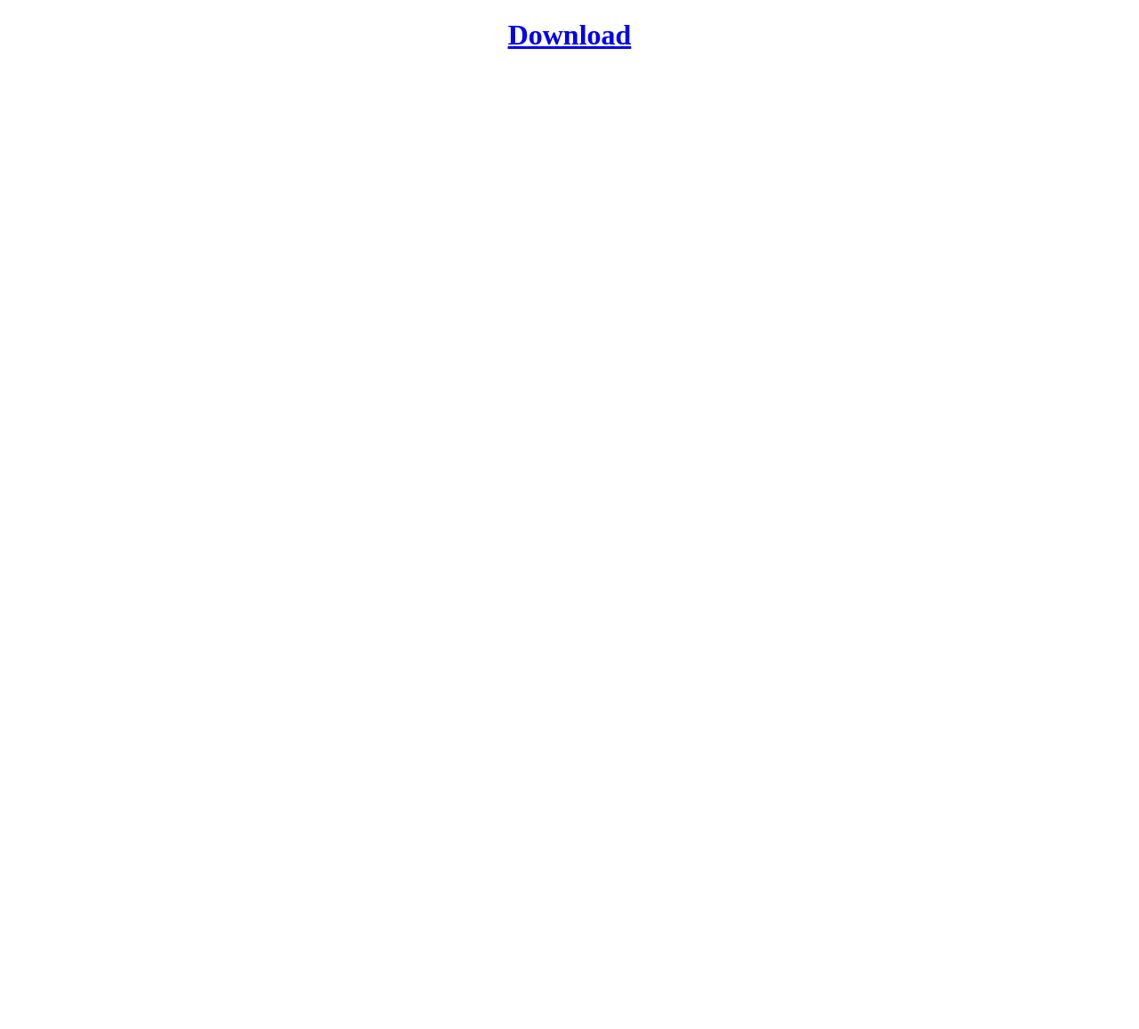
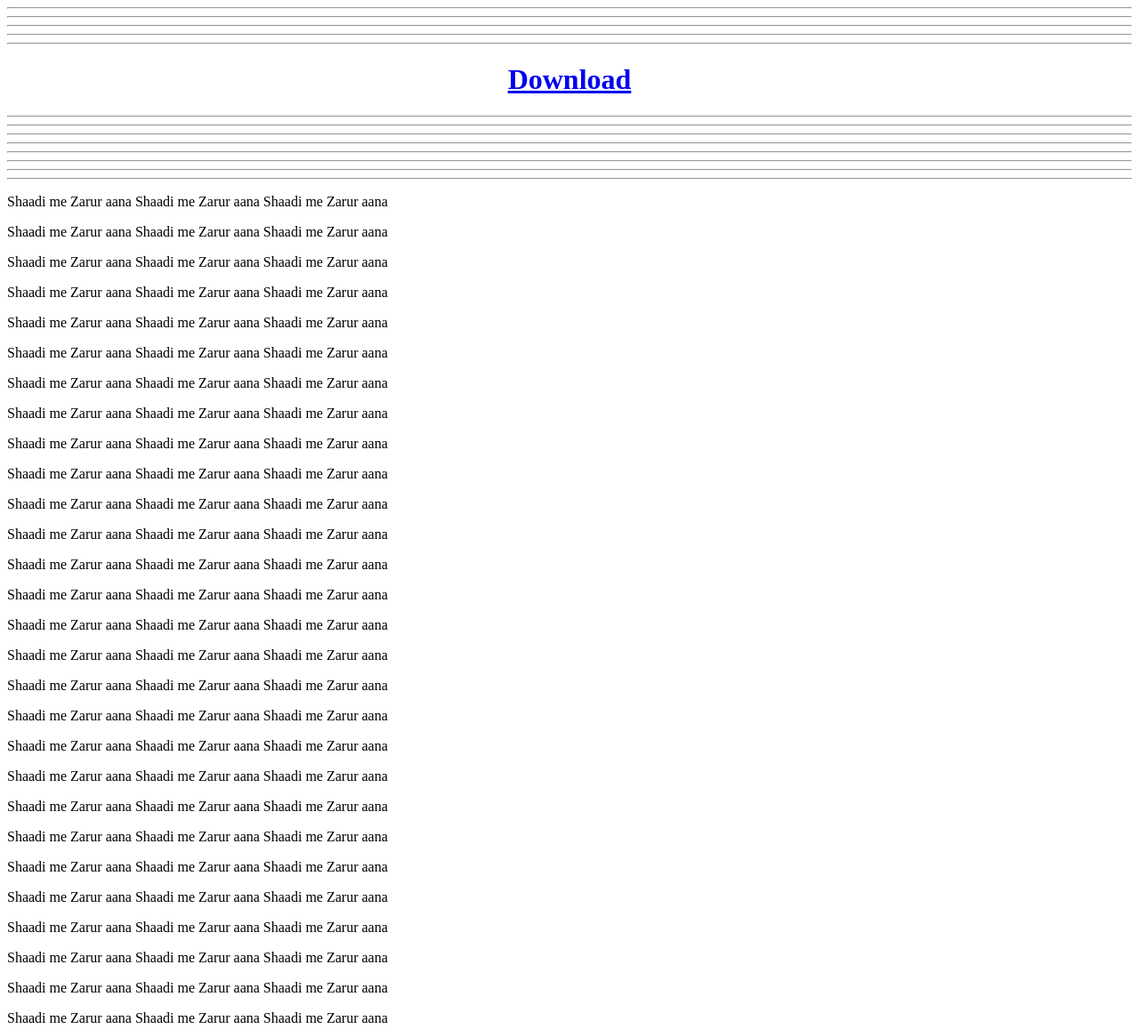
Before and after one commit to pranavm0307/pranavm0307.github.io, a plain HTML site: page Movies/shaadi me zarur aana movie dounload.html in a window 1280 px wide. Shown: the whole page at 89% size. Before the commit the page ends 800 px from the top, so only its background shows below. Drawn offline with Linux system fonts and the light colour scheme.

Commit message:
Update shaadi me zarur aana movie dounload.html

```diff
--- a/Movies/shaadi me zarur aana movie dounload.html
+++ b/Movies/shaadi me zarur aana movie dounload.html
@@ -21,7 +21,11 @@
 
 
 
-
+<hr>
+    <hr>
+    <hr>
+    <hr>
+    <hr>
 
 
 
@@ -29,5 +33,53 @@
 
 
     <h1><h1><center><a href="https://shrinke.me/dS8PC">Download</a></center></h1></h1>
+
+
+
+
+
+<hr>
+
+
+
+<hr>
+<hr>
+<hr>
+<hr>
+<hr>
+<hr>
+<hr>
+
+<p>Shaadi me Zarur aana Shaadi me Zarur aana Shaadi me Zarur aana </p>
+<p>Shaadi me Zarur aana Shaadi me Zarur aana Shaadi me Zarur aana</p>
+<p>Shaadi me Zarur aana Shaadi me Zarur aana Shaadi me Zarur aana</p>
+<p>Shaadi me Zarur aana Shaadi me Zarur aana Shaadi me Zarur aana</p>
+<p>Shaadi me Zarur aana Shaadi me Zarur aana Shaadi me Zarur aana</p>
+<p>Shaadi me Zarur aana Shaadi me Zarur aana Shaadi me Zarur aana</p>
+<p>Shaadi me Zarur aana Shaadi me Zarur aana Shaadi me Zarur aana</p>
+<p>Shaadi me Zarur aana Shaadi me Zarur aana Shaadi me Zarur aana</p>
+<p>Shaadi me Zarur aana Shaadi me Zarur aana Shaadi me Zarur aana</p>
+<p>Shaadi me Zarur aana Shaadi me Zarur aana Shaadi me Zarur aana</p>
+<p>Shaadi me Zarur aana Shaadi me Zarur aana Shaadi me Zarur aana</p>
+<p>Shaadi me Zarur aana Shaadi me Zarur aana Shaadi me Zarur aana</p>
+<p>Shaadi me Zarur aana Shaadi me Zarur aana Shaadi me Zarur aana</p>
+<p>Shaadi me Zarur aana Shaadi me Zarur aana Shaadi me Zarur aana</p>
+<p>Shaadi me Zarur aana Shaadi me Zarur aana Shaadi me Zarur aana </p>
+<p>Shaadi me Zarur aana Shaadi me Zarur aana Shaadi me Zarur aana</p>
+<p>Shaadi me Zarur aana Shaadi me Zarur aana Shaadi me Zarur aana</p>
+<p>Shaadi me Zarur aana Shaadi me Zarur aana Shaadi me Zarur aana</p>
+<p>Shaadi me Zarur aana Shaadi me Zarur aana Shaadi me Zarur aana</p>
+<p>Shaadi me Zarur aana Shaadi me Zarur aana Shaadi me Zarur aana</p>
+<p>Shaadi me Zarur aana Shaadi me Zarur aana Shaadi me Zarur aana</p>
+<p>Shaadi me Zarur aana Shaadi me Zarur aana Shaadi me Zarur aana</p>
+<p>Shaadi me Zarur aana Shaadi me Zarur aana Shaadi me Zarur aana</p>
+<p>Shaadi me Zarur aana Shaadi me Zarur aana Shaadi me Zarur aana</p>
+<p>Shaadi me Zarur aana Shaadi me Zarur aana Shaadi me Zarur aana</p>
+<p>Shaadi me Zarur aana Shaadi me Zarur aana Shaadi me Zarur aana</p>
+<p>Shaadi me Zarur aana Shaadi me Zarur aana Shaadi me Zarur aana</p>
+<p>Shaadi me Zarur aana Shaadi me Zarur aana Shaadi me Zarur aana</p>
+
+
+
 </body>
 </html>
```
